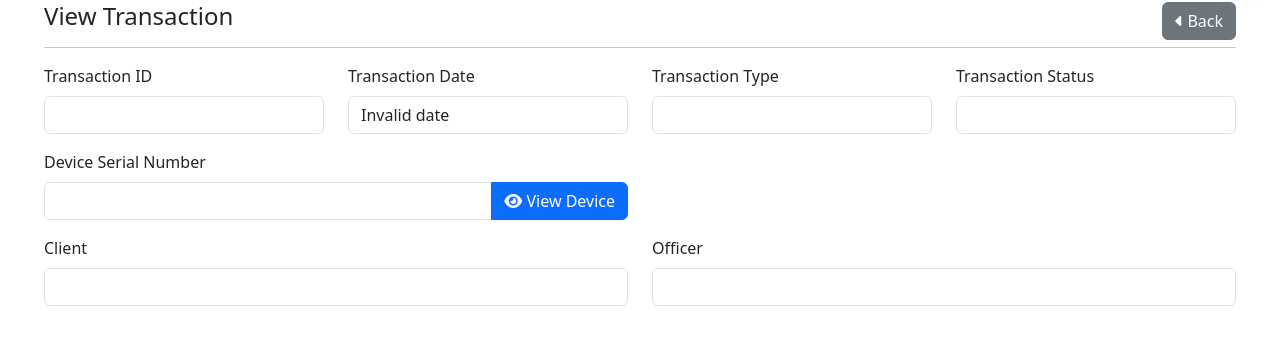
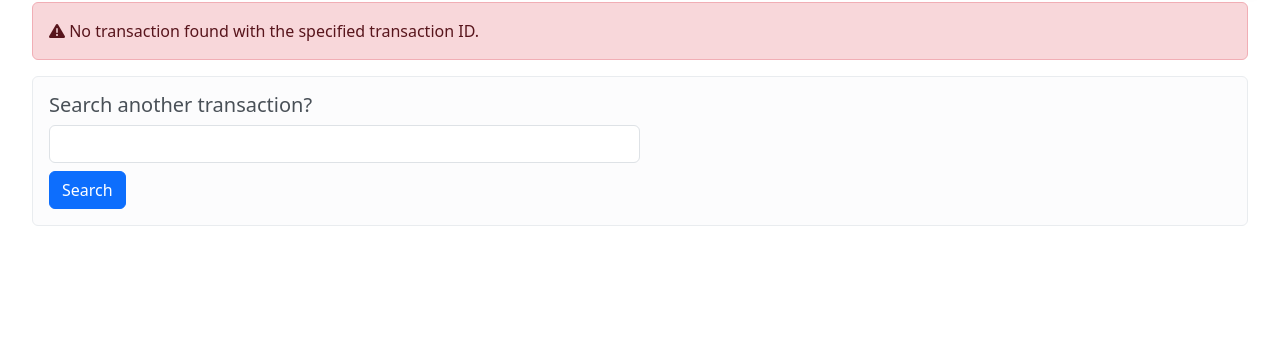
Before and after one commit to ravendinata/JACITA-Kanri, a Flask app: page /provisioning/view/1 in a window 1280 px wide. Shown: the part 80-425 px from the top of the page. Run offline with Flask 3, Linux system fonts and the light colour scheme; data that the repository does not hold is empty; parts of the project's set-up code (start-up, migrations or seed data) failed here and were passed over; some libraries are stand-ins or nearby versions.

Commit message:
Fixed non-existent transaction page view

```diff
--- a/app.py
+++ b/app.py
@@ -168,7 +168,7 @@ def page_view_provisioned_device(transaction_id):
     transaction = DeviceProvisioning.query.filter_by(transaction_id = transaction_id).first()
 
     if transaction is None:
-        return render_template('provisioning_view.html', title = 'View Transaction', transaction = None, error = "No device found with the specified serial number.")
+        return render_template('provisioning_view.html', title = 'View Transaction', transaction = None, error = "No transaction found with the specified transaction ID.")
 
     return render_template('provisioning_view.html', title = 'View Transaction', transaction = transaction.to_dict())
 
--- a/templates/provisioning_view.html
+++ b/templates/provisioning_view.html
@@ -1,6 +1,18 @@
 {% extends 'base.html' %}
 
 {% block content %}
+{% if error %}
+<div class="alert alert-danger" role="alert">
+    <i class="fa-solid fa-triangle-exclamation"></i> {{ error }}
+</div>
+<div class="alert alert-light">
+    <h5>Search another transaction?</h5>
+    <form>
+        <input type="text" class="form-control mb-2" style="max-width: 50%;" name="search_txn_id">
+        <button type="submit" class="btn btn-primary">Search</button>
+    </form>
+</div>
+{% else %}
 <div class="container-fluid" style="padding-bottom: 48px;">
     {% if transaction.status == 'Active' %}
     <span class="float-end"><a class="btn btn-primary" href="/provisioning/return_device/{{ transaction.transaction_id }}"><i class="fa-solid fa-hand-holding-hand"></i> Return Device</a></span>
@@ -77,6 +89,7 @@
         </div>
     </div>
 </div>
+{% endif %}
 {% endblock %}
 
 {% block scripts %}
@@ -86,5 +99,14 @@
     // Set the date format for the transaction date
     $('#transaction_date').val(moment.utc('{{ transaction.transaction_date }}').local().format('YYYY-MM-DD HH:mm:ss'));
 </script>
-
+{% if error %}
+<script>
+    document.querySelector('form').addEventListener("submit", function (e)
+    {
+        e.preventDefault();
+        let txn_id = document.querySelector('input[name="search_txn_id"]').value;
+        window.location.href = `/provisioning/view/${txn_id}`;
+    })
+</script>
+{% endif %}
 {% endblock %}
```
